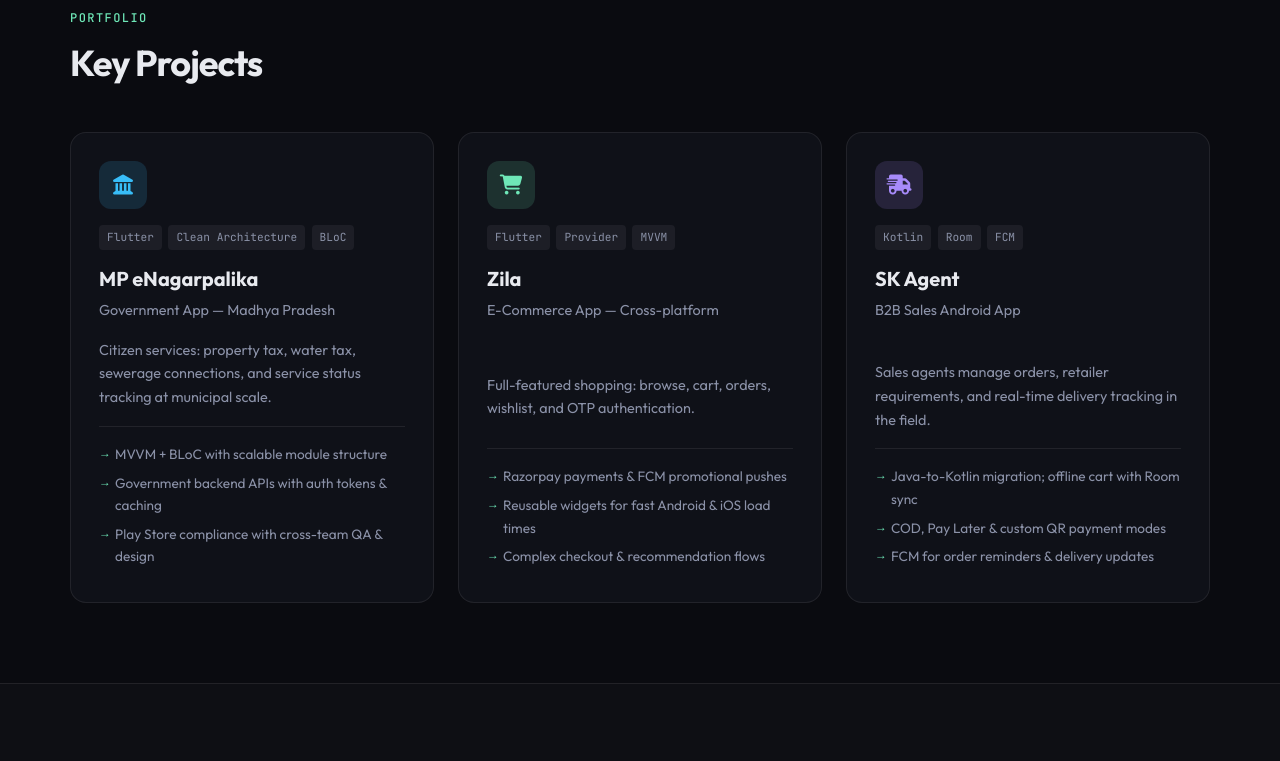
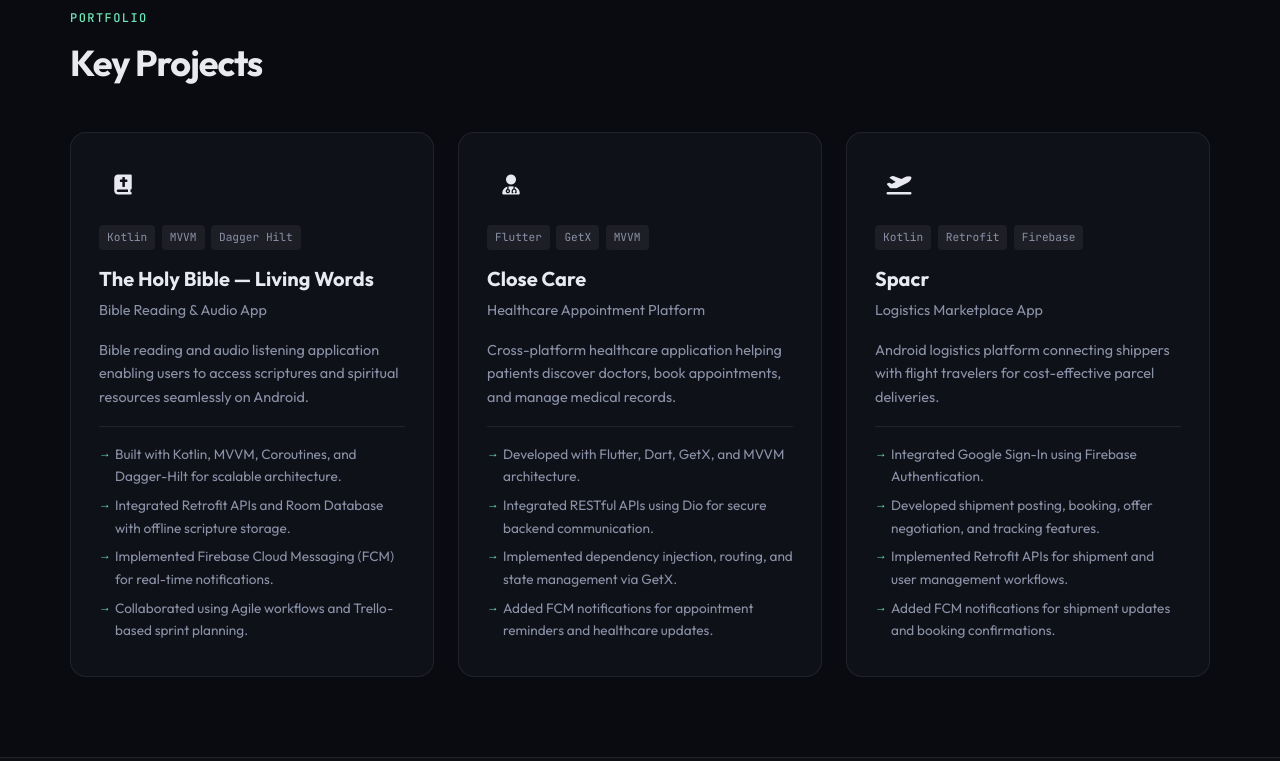
Before and after one commit to Sumit-Dev-07/sumit-dev-07.github.io, a plain HTML site: page index.html in a window 1280 px wide. Shown: the part 2814-3575 px from the top of the page. Drawn offline with Linux system fonts and the light colour scheme.

Commit message:
update cv file.

```diff
--- a/index.html
+++ b/index.html
@@ -57,7 +57,7 @@
         </p>
         <div class="hero-actions">
           <a href="#projects" class="btn btn-primary">View Projects</a>
-          <a href="assets/Mukesh-Kumar-Patel-CV.pdf" class="btn btn-outline" target="_blank" rel="noopener">
+          <a href="assets/Sumit-Ojha-CV.pdf" class="btn btn-outline" target="_blank" rel="noopener">
             <i class="fa-solid fa-file-pdf"></i> Download CV
           </a>
         </div>
@@ -209,52 +209,78 @@
         <span class="section-tag">Portfolio</span>
         <h2>Key Projects</h2>
       </div>
+
 <div class="projects-grid">
+
   <article class="project-card reveal">
-          <div class="project-icon gov"><i class="fa-solid fa-landmark"></i></div>
+    <div class="project-icon bible">
+      <i class="fa-solid fa-book-bible"></i>
+    </div>
     <div class="project-tags">
-            <span>Flutter</span><span>Clean Architecture</span><span>BLoC</span>
+      <span>Kotlin</span>
+      <span>MVVM</span>
+      <span>Dagger Hilt</span>
     </div>
-          <h3>MP eNagarpalika</h3>
-          <p class="project-type">Government App — Madhya Pradesh</p>
-          <p>Citizen services: property tax, water tax, sewerage connections, and service status tracking at municipal scale.</p>
+    <h3>The Holy Bible — Living Words</h3>
+    <p class="project-type">Bible Reading & Audio App</p>
+    <p>
+      Bible reading and audio listening application enabling users to access scriptures and spiritual resources seamlessly on Android.
+    </p>
     <ul class="project-features">
-            <li>MVVM + BLoC with scalable module structure</li>
-            <li>Government backend APIs with auth tokens & caching</li>
-            <li>Play Store compliance with cross-team QA & design</li>
+      <li>Built with Kotlin, MVVM, Coroutines, and Dagger-Hilt for scalable architecture.</li>
+      <li>Integrated Retrofit APIs and Room Database with offline scripture storage.</li>
+      <li>Implemented Firebase Cloud Messaging (FCM) for real-time notifications.</li>
+      <li>Collaborated using Agile workflows and Trello-based sprint planning.</li>
     </ul>
   </article>
 
   <article class="project-card reveal">
-          <div class="project-icon commerce"><i class="fa-solid fa-cart-shopping"></i></div>
+    <div class="project-icon healthcare">
+      <i class="fa-solid fa-user-doctor"></i>
+    </div>
     <div class="project-tags">
-            <span>Flutter</span><span>Provider</span><span>MVVM</span>
+      <span>Flutter</span>
+      <span>GetX</span>
+      <span>MVVM</span>
     </div>
-          <h3>Zila</h3>
-          <p class="project-type">E-Commerce App — Cross-platform</p>
-          <p>Full-featured shopping: browse, cart, orders, wishlist, and OTP authentication.</p>
+    <h3>Close Care</h3>
+    <p class="project-type">Healthcare Appointment Platform</p>
+    <p>
+      Cross-platform healthcare application helping patients discover doctors, book appointments, and manage medical records.
+    </p>
     <ul class="project-features">
-            <li>Razorpay payments & FCM promotional pushes</li>
-            <li>Reusable widgets for fast Android & iOS load times</li>
-            <li>Complex checkout & recommendation flows</li>
+      <li>Developed with Flutter, Dart, GetX, and MVVM architecture.</li>
+      <li>Integrated RESTful APIs using Dio for secure backend communication.</li>
+      <li>Implemented dependency injection, routing, and state management via GetX.</li>
+      <li>Added FCM notifications for appointment reminders and healthcare updates.</li>
     </ul>
   </article>
 
   <article class="project-card reveal">
-          <div class="project-icon b2b"><i class="fa-solid fa-truck-fast"></i></div>
+    <div class="project-icon logistics">
+      <i class="fa-solid fa-plane-departure"></i>
+    </div>
     <div class="project-tags">
-            <span>Kotlin</span><span>Room</span><span>FCM</span>
+      <span>Kotlin</span>
+      <span>Retrofit</span>
+      <span>Firebase</span>
     </div>
-          <h3>SK Agent</h3>
-          <p class="project-type">B2B Sales Android App</p>
-          <p>Sales agents manage orders, retailer requirements, and real-time delivery tracking in the field.</p>
+    <h3>Spacr</h3>
+    <p class="project-type">Logistics Marketplace App</p>
+    <p>
+      Android logistics platform connecting shippers with flight travelers for cost-effective parcel deliveries.
+    </p>
     <ul class="project-features">
-            <li>Java-to-Kotlin migration; offline cart with Room sync</li>
-            <li>COD, Pay Later & custom QR payment modes</li>
-            <li>FCM for order reminders & delivery updates</li>
+      <li>Integrated Google Sign-In using Firebase Authentication.</li>
+      <li>Developed shipment posting, booking, offer negotiation, and tracking features.</li>
+      <li>Implemented Retrofit APIs for shipment and user management workflows.</li>
+      <li>Added FCM notifications for shipment updates and booking confirmations.</li>
     </ul>
   </article>
+
 </div>
+
+
     </section>
 
     <!-- Skills -->
@@ -325,11 +351,11 @@
         </div>
         <div class="achievement-card">
           <i class="fa-solid fa-building-columns"></i>
-          <p>Delivered <strong>MP eNagarpalika</strong> government app serving citizens across Madhya Pradesh.</p>
+          <p>Delivered <strong>Bible App</strong> community app serving bible across World.</p>
         </div>
         <div class="achievement-card">
           <i class="fa-solid fa-arrows-rotate"></i>
-          <p>Led <strong>Java-to-Kotlin migration</strong> at ShopKirana across 2 production applications.</p>
+          <p>Successfully published app on both Google Play & App Store.</p>
         </div>
       </div>
       </div>
```
Also changed, not shown: 2 other files. Lines whose indentation alone changed are shown as unchanged.
